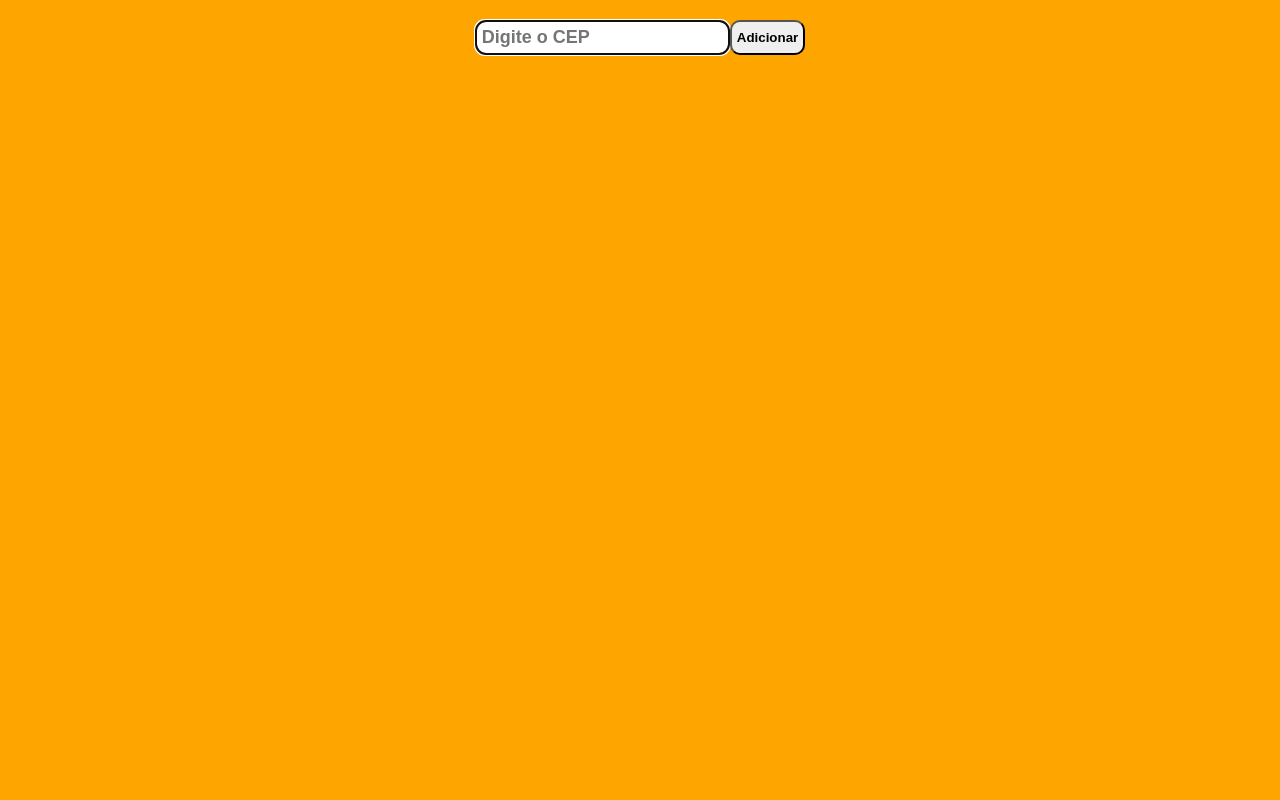
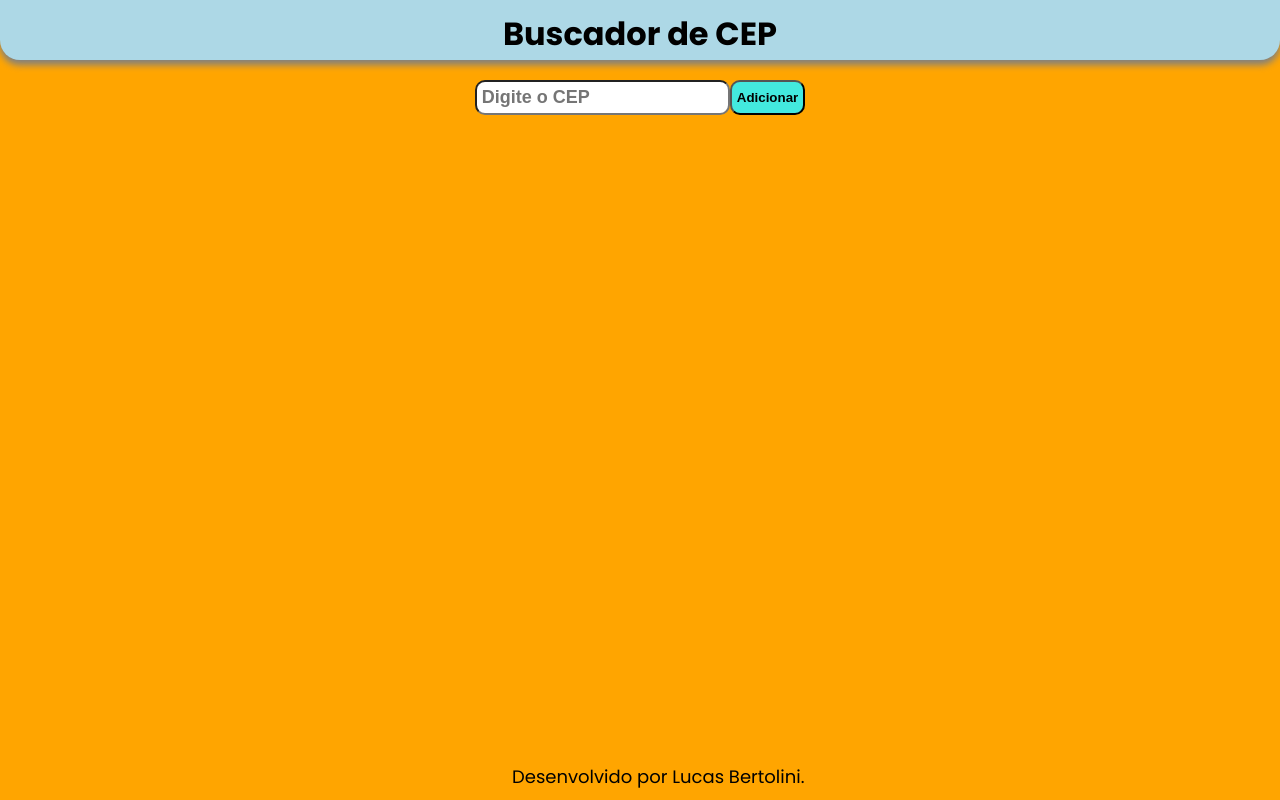
Before and after one commit to lucasbertolini/busca-cep, a plain HTML site: page index.html in a window 1280 px wide. Drawn offline with Linux system fonts and the light colour scheme.

Commit message:
css changed

```diff
--- a/index.html
+++ b/index.html
@@ -8,6 +8,11 @@
     <link rel="stylesheet" href="style.css">
 </head>
 <body>
+    <header>
+        <h1 class="titulo">Buscador de CEP</h1>
+
+    </header>
+
     <form>
         <div class="inputContainer">
             <input type="text" placeholder="Digite o CEP" id="cepInput" class="cepInput" >
@@ -17,6 +22,7 @@
 
         <div class="resultado" id="resultado">
             <!--
+                ******Exemplo********
             <div class="containerResultado">
                 <p class="cep">17018-550</p>
                 <p class="logradouro">Rua Arnaldo de Jesus Carvalho Munhoz</p>
@@ -25,17 +31,13 @@
                 <p class="uf">SP</p>
 
             </div>
-            <div class="containerResultado">
-                <p class="cep">17018-550</p>
-                <p class="logradouro">Rua Arnaldo de Jesus Carvalho Munhoz</p>
-                <p class="">Vila Aviação</p>
-                <p class="uf">SP</p>
-
-            </div>
             -->
         </div>
     </form>
 
+    <footer>
+        <p>Desenvolvido por <a href="https://www.linkedin.com/in/lucas-bertolini/" class="footerLink">Lucas Bertolini</a>.</p>
+    </footer>
 
     <script src="./main.js"></script>
 </body>
--- a/style.css
+++ b/style.css
@@ -7,16 +7,31 @@ body {
     font-family: 'Poppins', sans-serif;
     background-color: orange;
 }
+header {
+    background-color:lightblue;
+    height:60px;
+    border-bottom-left-radius: 20px;
+    border-bottom-right-radius: 20px;
+    box-shadow:0 5px 7px grey;
+}
+.titulo{
+    padding-top:10px;
+    text-align:center;
+}
 .inputContainer {
     margin: 20px 0;
     display: flex;
     justify-content: center;
-
+    outline: none;
+}
+.cepInput:focus {
+    outline:none;
 }
 .adicionarBtn {
     border-radius: 10px;
     padding: 5px;
     font-weight: bold;
+    background-color: #43E9DE
 }
 .adicionarBtn:hover {
     text-decoration: underline;
@@ -51,9 +66,26 @@ body {
     margin-top: 10px;
 
 }
+footer {
+    font-size:18px;
+    position:fixed;
+    bottom: 10px;
+    left:40%;
+}
+.footerLink {
+    text-decoration:none;
+    color:black;
+}
+.footerLink:hover {
+    text-decoration:underline;
+
+}
 
 @media screen and (max-width:410px){
     .containerResultado {
         margin:10px;
     }
+    footer {
+        left:20%;
+    }
 }
```
